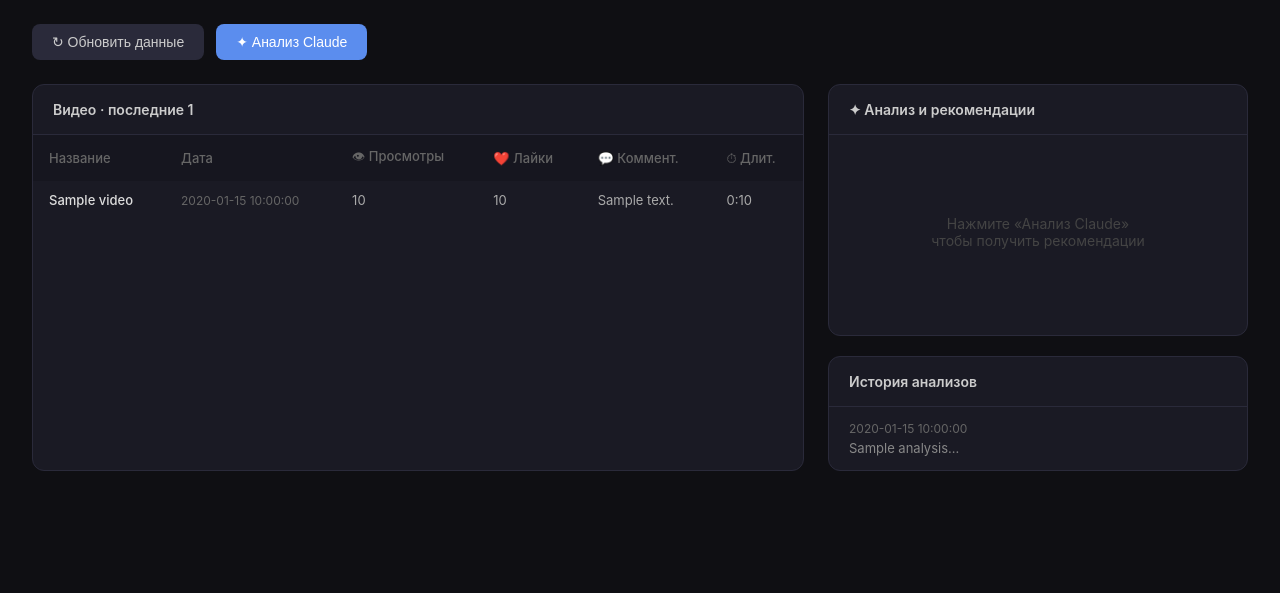
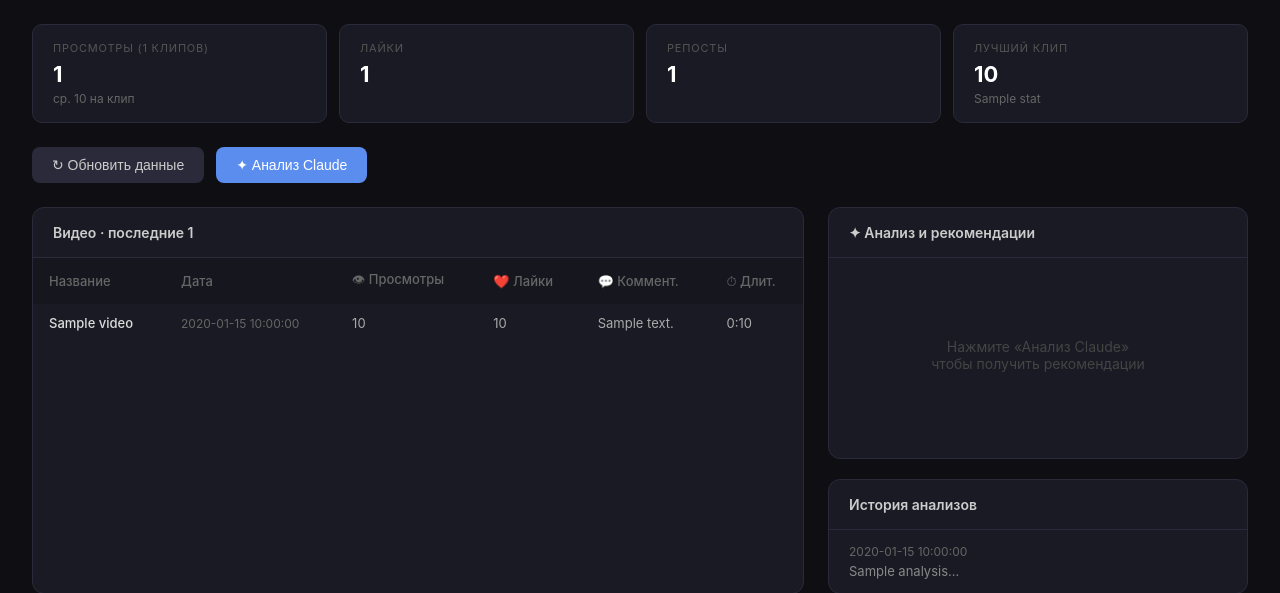
Before and after one commit to nedicom/vk-analytics, a Flask app: template templates/index.html in a window 1280 px wide. Shown: the part 54-647 px from the top of the page. Run offline with Flask 3, Linux system fonts and the light colour scheme; the template is opened without the code that fills it: most values are stand-ins (such as "Sample title", 1, 10 or a date in 2020).

Commit message:
Add group stats panel

```diff
--- a/app.py
+++ b/app.py
@@ -6,7 +6,7 @@ import requests as http
 from dotenv import load_dotenv, set_key
 from flask import Flask, jsonify, redirect, render_template, request
 
-from vk_client import get_group_stats, get_videos
+from vk_client import get_group_info, get_group_stats, get_videos
 
 load_dotenv()
 
@@ -47,6 +47,26 @@ def save_to_history(analysis: str, video_count: int):
         json.dump(history, f, ensure_ascii=False, indent=2)
 
 
+def calc_stats(videos: list) -> dict:
+    if not videos:
+        return {}
+    total_views = sum(v["views"] for v in videos)
+    total_likes = sum(v["likes"] for v in videos)
+    total_comments = sum(v["comments"] for v in videos)
+    total_reposts = sum(v["reposts"] for v in videos)
+    best = max(videos, key=lambda v: v["views"])
+    return {
+        "total_views": total_views,
+        "avg_views": total_views // len(videos),
+        "total_likes": total_likes,
+        "total_comments": total_comments,
+        "total_reposts": total_reposts,
+        "best_title": best["title"][:50],
+        "best_views": best["views"],
+        "count": len(videos),
+    }
+
+
 @app.route("/")
 def index():
     try:
@@ -55,8 +75,10 @@ def index():
     except Exception as e:
         videos = []
         error = str(e)
+    group_info = get_group_info(VK_GROUP_ID, VK_TOKEN)
+    stats = calc_stats(videos)
     history = load_history()
-    return render_template("index.html", videos=videos, history=history, error=error)
+    return render_template("index.html", videos=videos, history=history, error=error, group_info=group_info, stats=stats)
 
 
 @app.route("/api/refresh")
--- a/templates/index.html
+++ b/templates/index.html
@@ -27,6 +27,24 @@
     header span { color: #5b8dee; font-size: 13px; }
 
     .container { max-width: 1300px; margin: 0 auto; padding: 24px 32px; }
+
+    .stats-row {
+      display: grid;
+      grid-template-columns: repeat(auto-fit, minmax(160px, 1fr));
+      gap: 12px;
+      margin-bottom: 24px;
+    }
+
+    .stat-card {
+      background: #1a1a24;
+      border: 1px solid #2a2a3a;
+      border-radius: 10px;
+      padding: 16px 20px;
+    }
+
+    .stat-label { font-size: 11px; color: #555; text-transform: uppercase; letter-spacing: 0.8px; margin-bottom: 6px; }
+    .stat-value { font-size: 22px; font-weight: 700; color: #fff; }
+    .stat-sub { font-size: 12px; color: #666; margin-top: 4px; }
 
     .toolbar {
       display: flex;
@@ -171,6 +189,35 @@
   <div class="error-banner">⚠️ Ошибка загрузки данных: {{ error }}</div>
   {% endif %}
 
+  {% if stats %}
+  <div class="stats-row">
+    {% if group_info.members_count %}
+    <div class="stat-card">
+      <div class="stat-label">Подписчики</div>
+      <div class="stat-value">{{ '{:,}'.format(group_info.members_count).replace(',', ' ') }}</div>
+    </div>
+    {% endif %}
+    <div class="stat-card">
+      <div class="stat-label">Просмотры ({{ stats.count }} клипов)</div>
+      <div class="stat-value">{{ '{:,}'.format(stats.total_views).replace(',', ' ') }}</div>
+      <div class="stat-sub">ср. {{ '{:,}'.format(stats.avg_views).replace(',', ' ') }} на клип</div>
+    </div>
+    <div class="stat-card">
+      <div class="stat-label">Лайки</div>
+      <div class="stat-value">{{ '{:,}'.format(stats.total_likes).replace(',', ' ') }}</div>
+    </div>
+    <div class="stat-card">
+      <div class="stat-label">Репосты</div>
+      <div class="stat-value">{{ '{:,}'.format(stats.total_reposts).replace(',', ' ') }}</div>
+    </div>
+    <div class="stat-card">
+      <div class="stat-label">Лучший клип</div>
+      <div class="stat-value">{{ '{:,}'.format(stats.best_views).replace(',', ' ') }}</div>
+      <div class="stat-sub">{{ stats.best_title }}</div>
+    </div>
+  </div>
+  {% endif %}
+
   <div class="toolbar">
     <button class="btn btn-secondary" id="btnRefresh" onclick="refreshData()">↻ Обновить данные</button>
     <button class="btn btn-primary" id="btnAnalyze" onclick="analyzeData()">✦ Анализ Claude</button>
--- a/vk_client.py
+++ b/vk_client.py
@@ -41,6 +41,20 @@ def get_videos(group_id: str, token: str, count: int = 50) -> list[dict]:
     return result
 
 
+def get_group_info(group_id: str, token: str) -> dict:
+    resp = requests.get("https://api.vk.com/method/groups.getById", params={
+        "group_id": group_id,
+        "fields": "members_count,activity,description",
+        "access_token": token,
+        "v": VK_API_VERSION,
+    })
+    data = resp.json()
+    if "error" in data:
+        return {}
+    groups = data.get("response", {}).get("groups", [])
+    return groups[0] if groups else {}
+
+
 def get_group_stats(group_id: str, token: str) -> list[dict]:
     resp = requests.get("https://api.vk.com/method/stats.get", params={
         "group_id": group_id,
```
